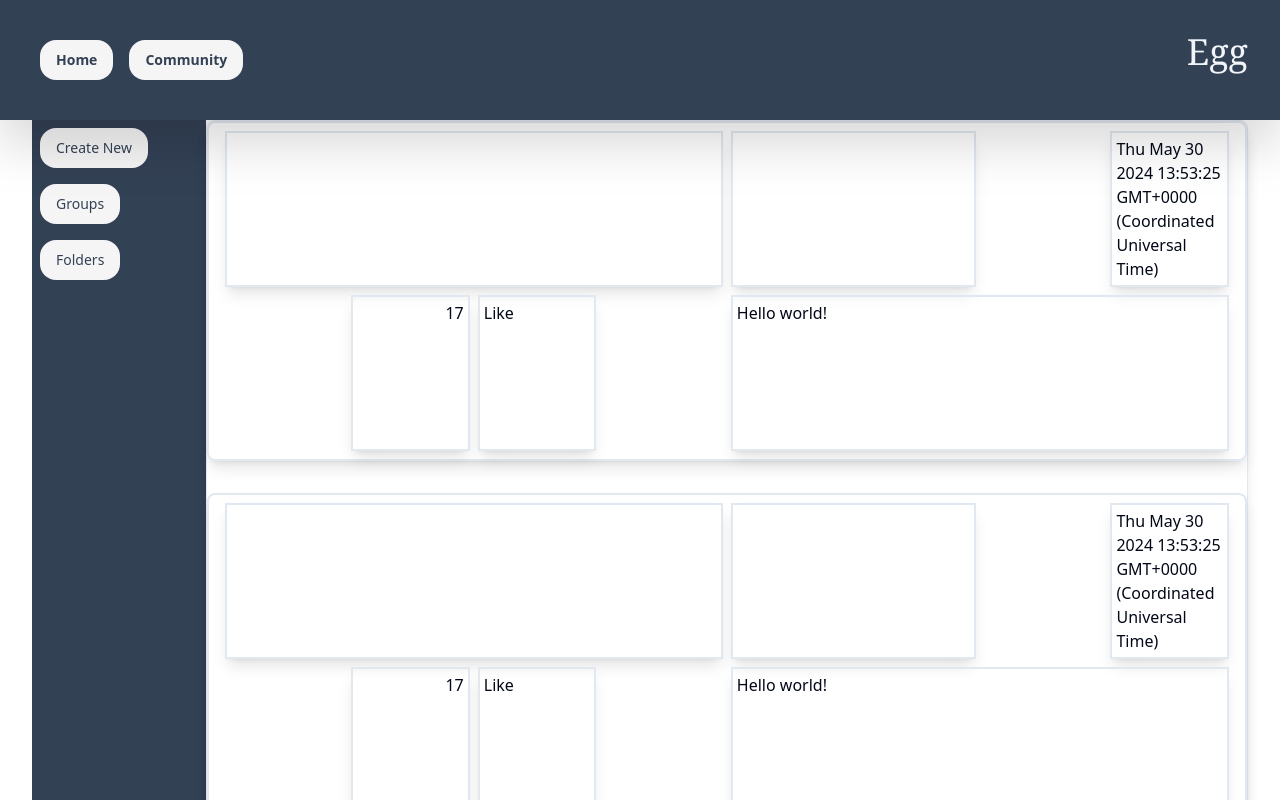
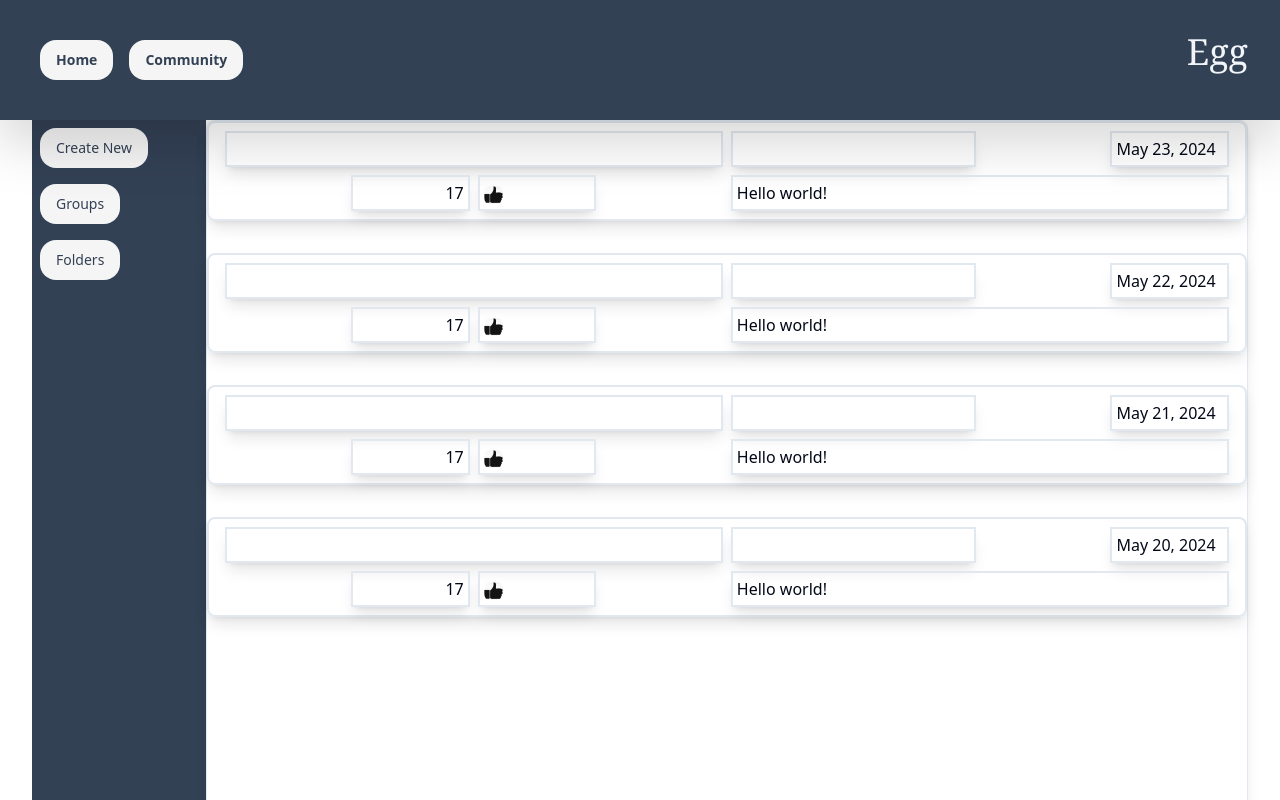
Before and after one commit to sonnyding1/CS35L-Egg, a React (Vite) app in the folder frontend/: page /community in a window 1280 px wide. Shown: the top 800 px of the page. Built offline with nearby package versions, Linux system fonts and the light colour scheme; no server answers.

Commit message:
Updated box.jsx, Layout.jsx: Implemented the like button, changed the date format.

```diff
--- a/frontend/src/components/layout.jsx
+++ b/frontend/src/components/layout.jsx
@@ -65,6 +65,11 @@ const MainBar = () => {
     navigate(filePath);
   };
 
+  const formatDate = (dateString) => {
+    const options = { year: 'numeric', month: 'long', day: 'numeric' };
+    return new Date(dateString).toLocaleDateString(undefined, options);
+  };
+
   return (
     <>
       <div
@@ -79,10 +84,10 @@ const MainBar = () => {
               onDoubleClick={() => handleFileDoubleClick(file)}
             ></BoxFileName>
             <BoxAuthor author={file.author}></BoxAuthor>
-            <BoxDate date={Date(file.lastModified).toLocaleString()}></BoxDate>
+            <BoxDate date={formatDate(file.lastModified)}></BoxDate>
             <BoxNumLikes numlikes="17"></BoxNumLikes>{" "}
             {/*  NEEDS TO BE UPDATED*/}
-            <BoxLike> Like </BoxLike> {/*Replace with an appropriate immage*/}
+            <BoxLike> </BoxLike> {/*Replace with an appropriate immage*/}
             <BoxLastComment lastComment="Hello world!"></BoxLastComment>{" "}
             {/*  NEEDS TO BE UPDATED*/}
           </Box>
--- a/frontend/src/components/ui/box.jsx
+++ b/frontend/src/components/ui/box.jsx
@@ -1,6 +1,7 @@
 import * as React from "react";
 import { cva } from "class-variance-authority";
 import { cn } from "@/lib/utils";
+import { Button } from "@/components/ui/button";
 
 /*
  * box has three classes: folder, files_home, files_community.
@@ -111,6 +112,7 @@ BoxNumLikes.displayName = "BoxNumLikes";
 
 // Has to import an image as a button and an action.
 const BoxLike = React.forwardRef(({ className, ...props }, ref) => (
+  <>
     <div
       ref={ref}
       className={cn(
@@ -118,7 +120,10 @@ const BoxLike = React.forwardRef(({ className, ...props }, ref) => (
         className,
       )}
       {...props}
-  />
+    >
+      <Button variant="likeButton" size="none" aria-label="Like"></Button>
+    </div>
+  </>
 ));
 BoxLike.displayName = "BoxLike";
 
--- a/frontend/src/components/ui/button.jsx
+++ b/frontend/src/components/ui/button.jsx
@@ -22,12 +22,15 @@ const buttonVariants = cva(
           "m-2 bg-neutral-100 p-3 rounded-2xl focus:ring-2 transition-all ease-in-out delay-150 hover:bg-neutral-200 hover:overline hover:decoration-slate-900 text-slate-700 hover:text-slate-900",
         sideButton:
           "justify-self-auto m-2 bg-neutral-100 p-3 rounded-2xl focus:ring-2 transition-all ease-in-out delay-150 hover:bg-neutral-200 hover:overline hover:decoration-slate-900 text-slate-700 hover:text-slate-900",
+        likeButton:
+        "bg-[url('@/images/like-png.jpg')] w-[19px] h-[18px] bg-contain hover:scale-110 transition-all delay-200 align-middle",
       },
       size: {
         default: "h-10 px-4 py-2",
         sm: "h-9 rounded-md px-3",
         lg: "h-11 rounded-md px-8",
         icon: "h-10 w-10",
+        none: "",
       },
     },
     defaultVariants: {
```
Also changed, not shown: frontend/src/images/like-png.jpg (added). Lines whose indentation alone changed are shown as unchanged.
